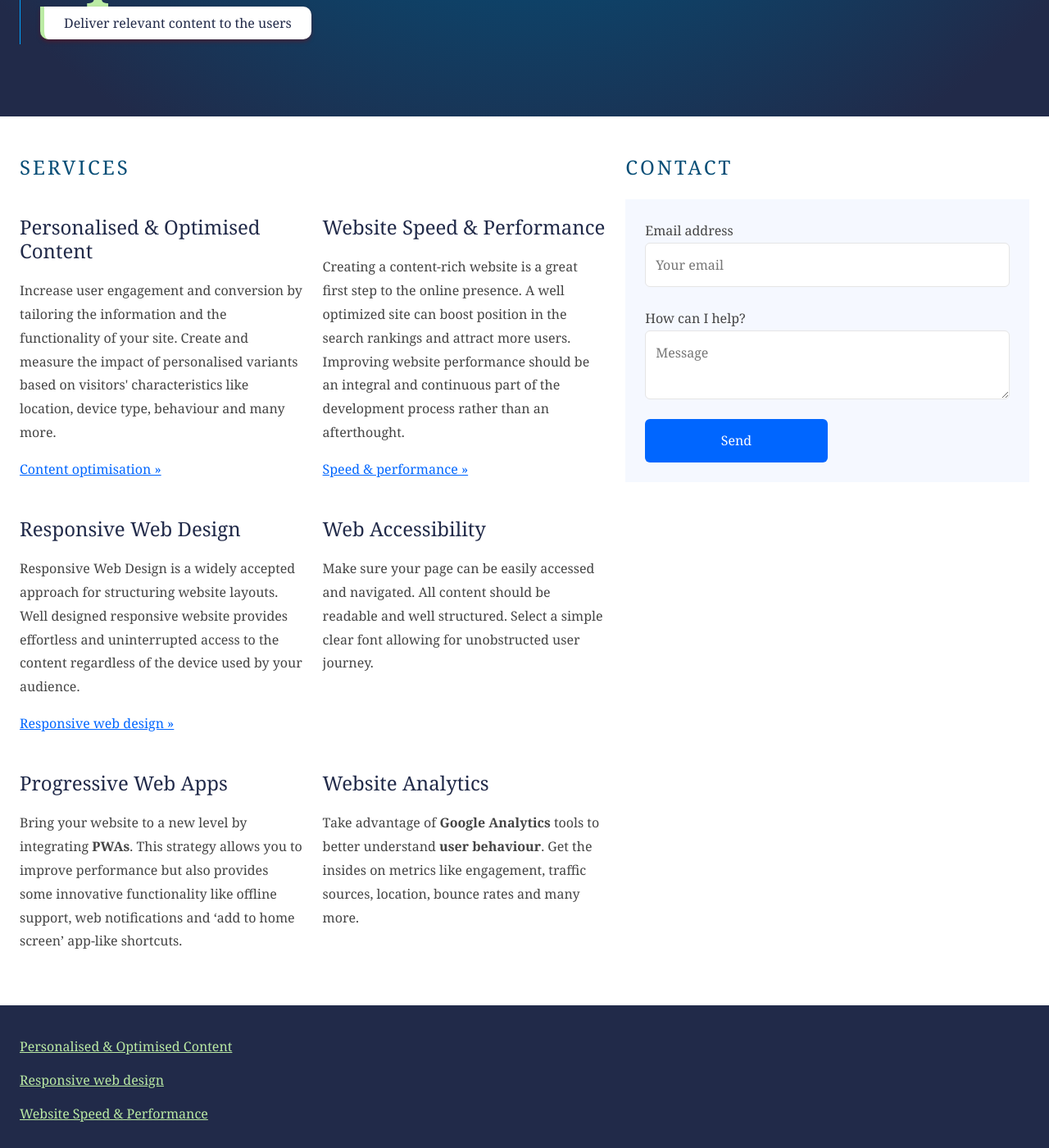
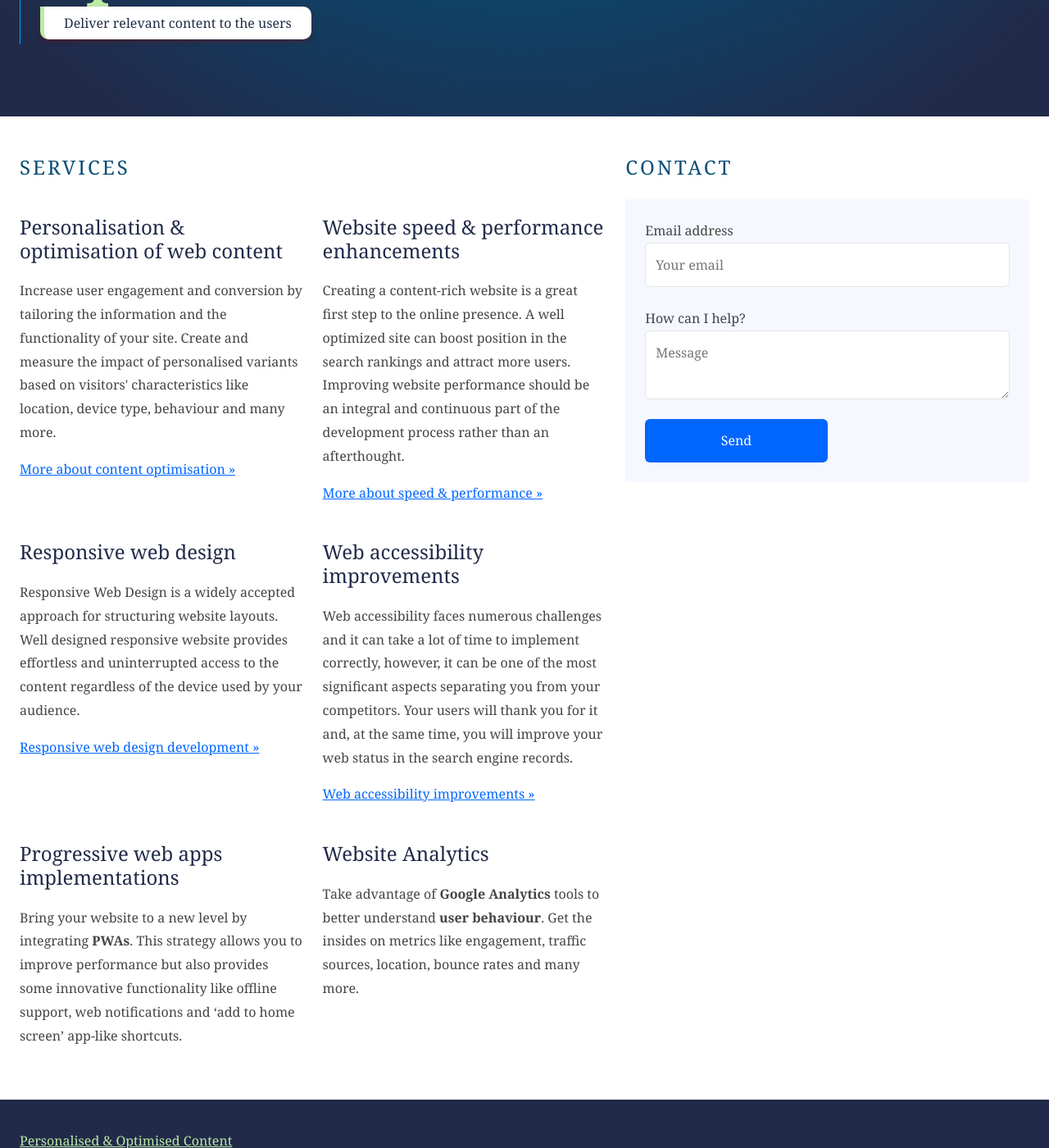
Before and after one commit to proochster/thewebsitesguy, a Jekyll site: the page built from index.html, in a window 1280 px wide and 1400 px high, scrolled down 583 px. Shown: the whole window at 82% size. Built offline with Jekyll 4.4.1, drawn with Linux system fonts in a browser that asks for light colours; comment, search, counter and statistics services are not loaded; some of the changed text lies outside the part shown.

Commit message:
+ Web accessibility

```diff
--- a/_includes/services.html
+++ b/_includes/services.html
@@ -1,26 +1,27 @@
 <h3 class="block primary uppercase title--1 letter-space">Services</h3>
 <div class="services l:flex">
     <div class="service l:50 p-r-d p-b-d">
-        <h2 class="dark">Personalised & Optimised Content</h2>
+        <h2 class="dark">Personalisation & optimisation of web content</h2>
         <p>Increase user engagement and conversion by tailoring the information and the functionality of your site. Create and measure the impact of personalised variants based on visitors' characteristics like location, device type, behaviour and many more.</p>
-        <a title="Read more about content optimisation" href="{{ site.url }}/personalised-and-optimised-content.html" class="block link">Content optimisation &raquo;</a>
+        <a title="Read more about content optimisation" href="{{ site.url }}/personalised-and-optimised-content.html" class="block link">More about content optimisation &raquo;</a>
     </div>
     <div class="service l:50 p-r-d p-b-d">
-        <h2 class="dark">Website Speed & Performance</h2>
+        <h2 class="dark">Website speed & performance enhancements</h2>
         <p>Creating a content-rich website is a great first step to the online presence. A well optimized site can boost position in the search rankings and attract more users. Improving website performance should be an integral and continuous part of the development process rather than an afterthought.</p>
-        <a title="Read more about web speed and performance" href="{{ site.url }}/website-speed-and-performance.html" class="block link">Speed & performance &raquo;</a>
+        <a title="Read more about web speed and performance enhancements" href="{{ site.url }}/website-speed-and-performance.html" class="block link">More about speed & performance &raquo;</a>
     </div>
     <div class="service l:50 p-r-d p-b-d">
-        <h2 class="dark">Responsive Web Design</h2>
+        <h2 class="dark">Responsive web design</h2>
         <p>Responsive Web Design is a widely accepted approach for structuring website layouts. Well designed responsive website provides effortless and uninterrupted access to the content regardless of the device used by your audience.</p>
-        <a title="Introduction to responsive web design" href="{{ site.url }}/responsive-web-design.html" class="block link">Responsive web design &raquo;</a>
+        <a title="Introduction to responsive web design" href="{{ site.url }}/responsive-web-design.html" class="block link">Responsive web design development &raquo;</a>
     </div>
     <div class="service l:50 p-r-d p-b-d">
-        <h2 class="dark">Web Accessibility</h2>
-        <p>Make sure your page can be easily accessed and navigated. All content should be readable and well structured. Select a simple clear font allowing for unobstructed user journey.</p>
+        <h2 class="dark">Web accessibility improvements</h2>
+        <p>Web accessibility faces numerous challenges and it can take a lot of time to implement correctly, however, it can be one of the most significant aspects separating you from your competitors. Your users will thank you for it and, at the same time, you will improve your web status in the search engine records. </p>
+        <a title="Read more about web accessibility improvements" href="{{ site.url }}/web-accessibility-improvements.html" class="block link">Web accessibility improvements &raquo;</a>
     </div>
     <div class="service l:50 p-r-d p-b-d">
-        <h2 class="dark">Progressive Web Apps</h2>
+        <h2 class="dark">Progressive web apps implementations</h2>
         <p>Bring your website to a new level by integrating <strong>PWAs</strong>. This strategy allows you to improve  performance but also provides some innovative functionality like offline support, web notifications and ‘add to home screen’ app-like shortcuts.</p>
     </div>
     <div class="service l:50 p-r-d p-b-d">
```
Also changed, not shown: web-accessibility-improvements.html (added, +29 -0 lines).
